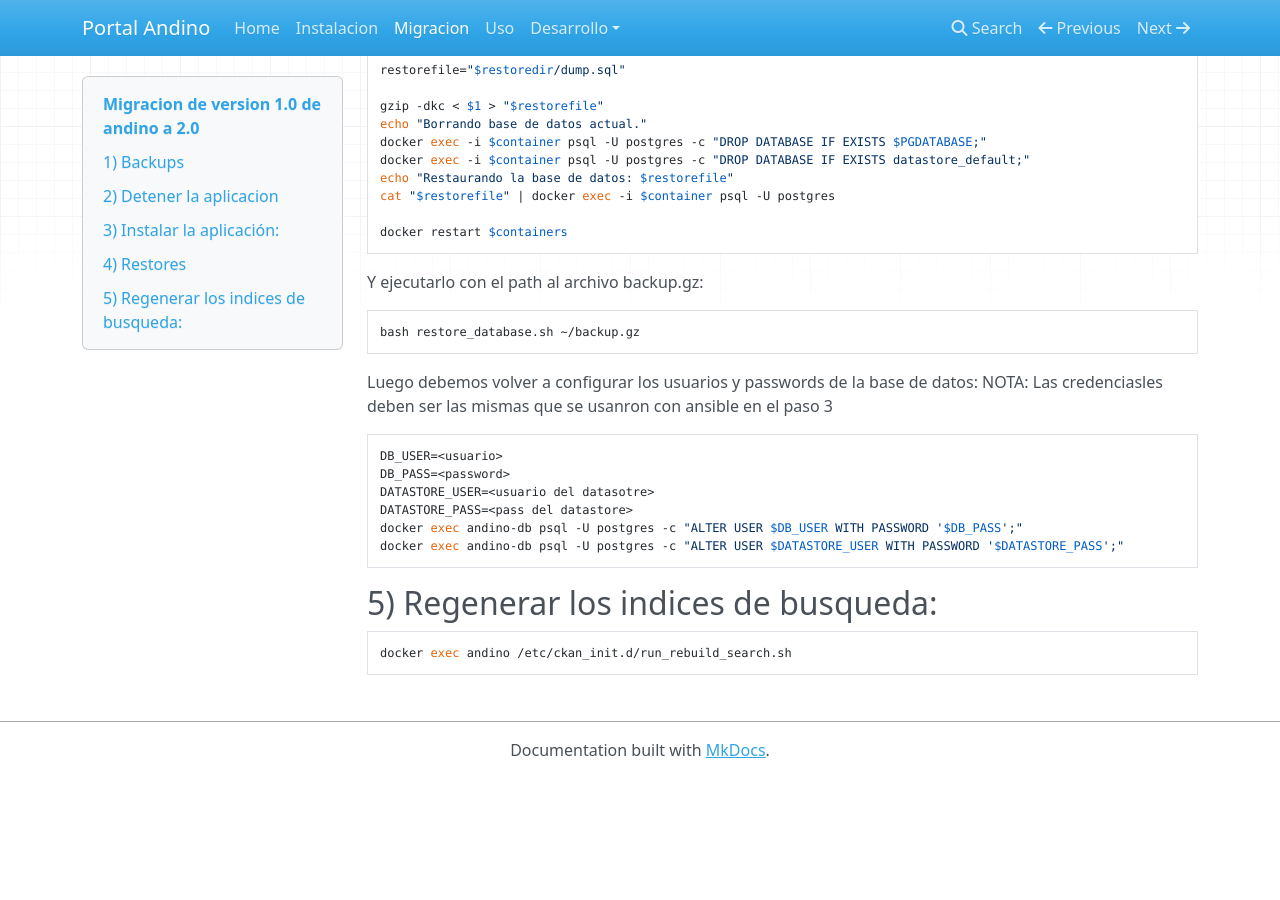
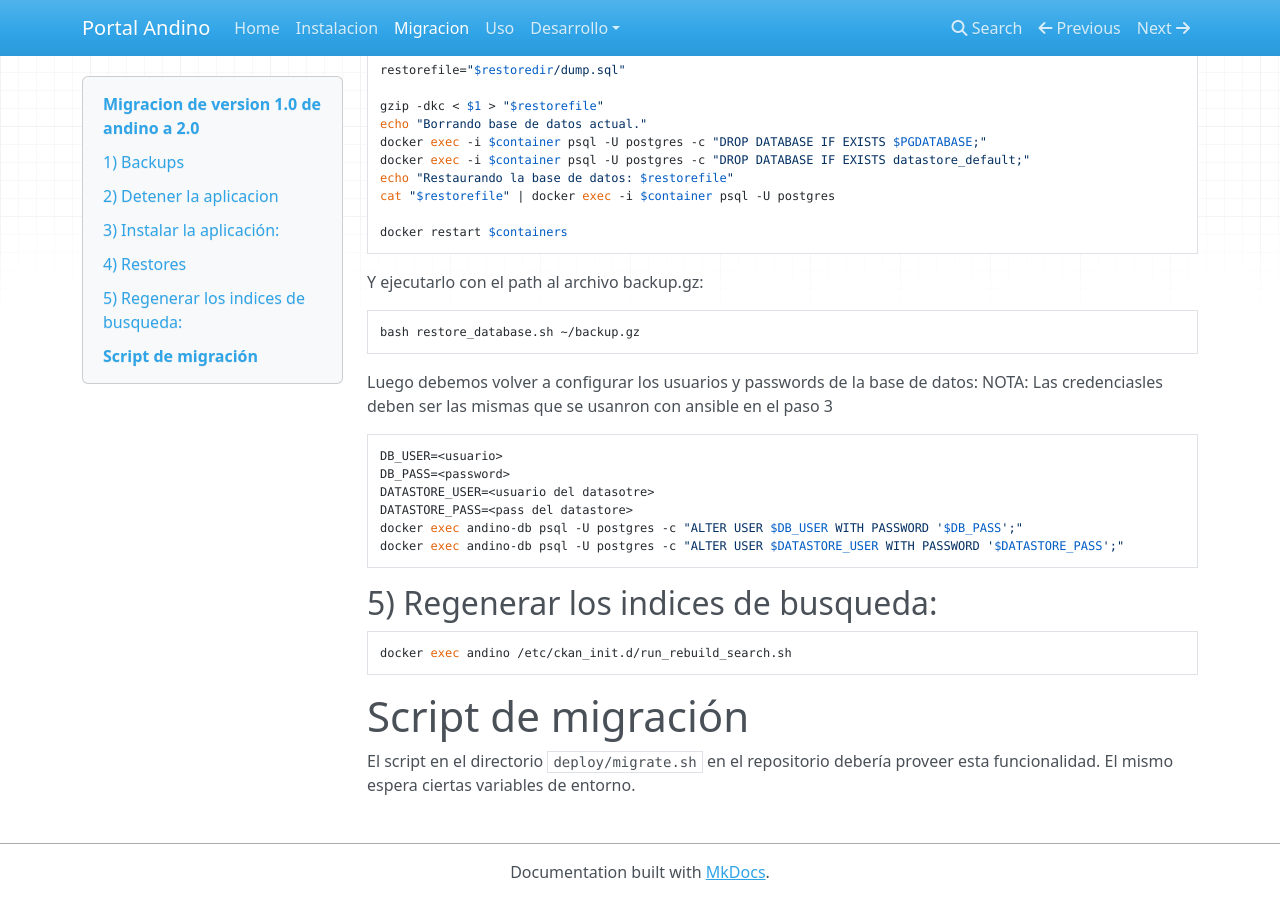
Before and after one commit to datosgobar/portal-andino, an MkDocs documentation site: the page built from docs/setup/migration.md, in a window 1280 px wide and 900 px high, scrolled down 3302 px. Built offline with MkDocs 1.6.1, drawn with Linux system fonts in a browser that asks for light colours; nearby versions of some CDN libraries; old or Windows-style settings are respelled for this version of MkDocs; before the commit the page ends 4080 px from its top, so only the background shows below that.

Commit message:
Documento el script
Agrego una referencia en el migrate.md
refs:#39

```diff
--- a/docs/setup/migration.md
+++ b/docs/setup/migration.md
@@ -176,3 +176,9 @@ Luego debemos volver a configurar los usuarios y passwords de la base de datos:
 ## 5) Regenerar los indices de busqueda:
 
     docker exec andino /etc/ckan_init.d/run_rebuild_search.sh
+
+
+# Script de migración
+
+El script en el directorio `deploy/migrate.sh` en el repositorio debería proveer esta funcionalidad.
+El mismo espera ciertas variables de entorno.
```
